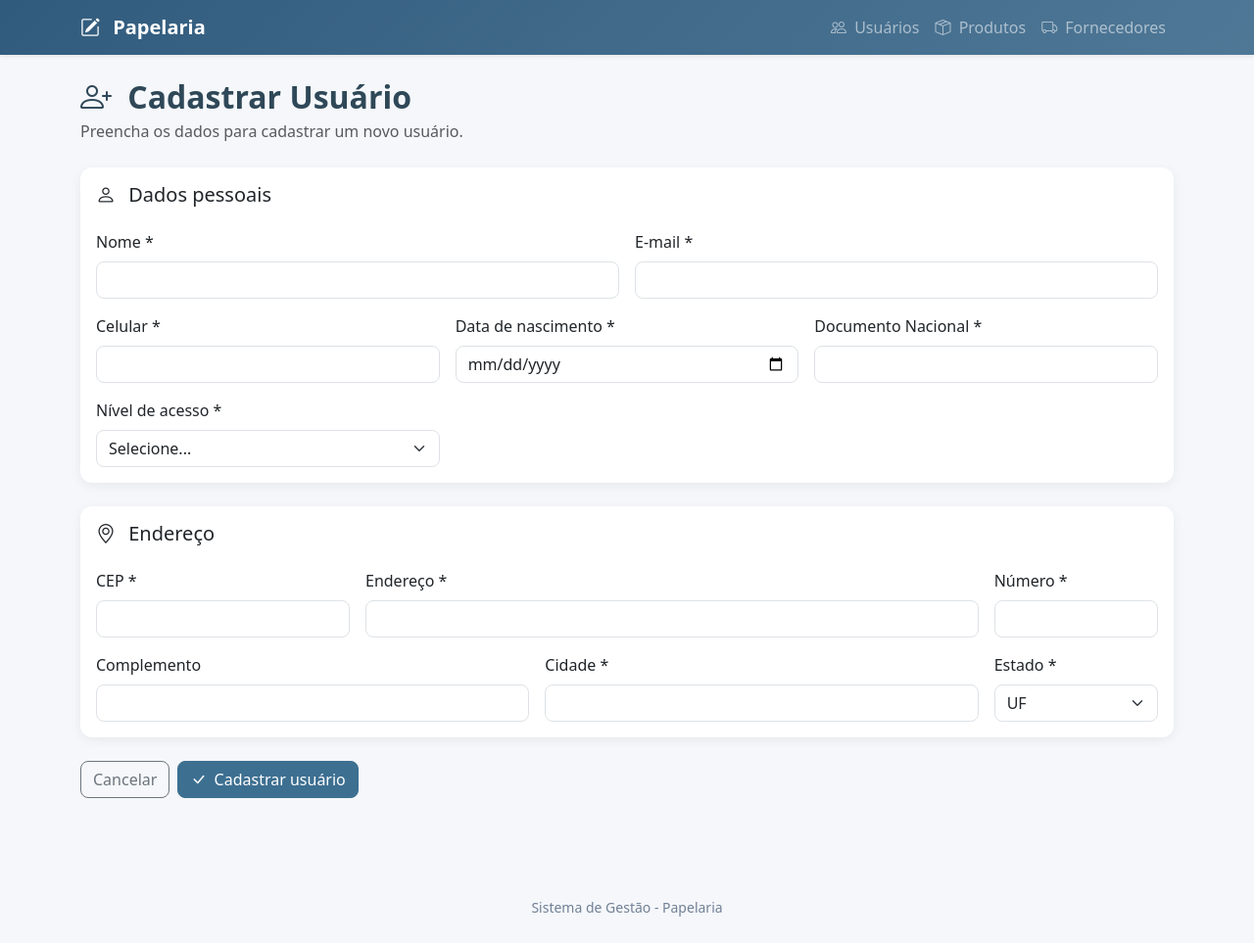
After one commit to arthurtessaroli/projeto_papelaria, a Python web app: template templates/usuarios_cadastrar.html in a window 1280 px wide. The commit adds this page. Shown: the whole page at 98% size. Run offline with Jinja, Linux system fonts and the light colour scheme; the template is opened without the code that fills it, so the values that code supplies are empty.

Commit message:
Cadastro de Usuários

```diff
--- /dev/null
+++ b/templates/usuarios_cadastrar.html
@@ -0,0 +1,255 @@
+{% extends "base.html" %}
+
+{% block title %}Cadastrar Usuário - Papelaria{% endblock %}
+
+{% block content %}
+
+<div class="page-header">
+    <h1 class="h2 mb-1">
+        <i class="bi bi-person-plus me-2"></i>
+        Cadastrar Usuário
+    </h1>
+
+    <p class="text-muted">
+        Preencha os dados para cadastrar um novo usuário.
+    </p>
+</div>
+
+
+<form method="POST" class="needs-validation" novalidate>
+
+    <div class="card mb-4">
+
+        <div class="card-body">
+
+            <h5 class="mb-4">
+                <i class="bi bi-person me-2"></i>
+                Dados pessoais
+            </h5>
+
+            <div class="row g-3">
+
+                <div class="col-md-6">
+                    <label class="form-label">
+                        Nome *
+                    </label>
+
+                    <input type="text" name="nome" class="form-control" required minlength="3">
+
+                    <div class="invalid-feedback">
+                        Informe o nome do usuário.
+                    </div>
+                </div>
+
+
+                <div class="col-md-6">
+                    <label class="form-label">
+                        E-mail *
+                    </label>
+
+                    <input type="email" name="email" class="form-control" required>
+
+                    <div class="invalid-feedback">
+                        Informe um e-mail válido.
+                    </div>
+                </div>
+
+
+                <div class="col-md-4">
+                    <label class="form-label">
+                        Celular *
+                    </label>
+
+                    <input type="tel" name="celular" class="form-control" required>
+
+                    <div class="invalid-feedback">
+                        Informe o celular.
+                    </div>
+                </div>
+
+
+                <div class="col-md-4">
+                    <label class="form-label">
+                        Data de nascimento *
+                    </label>
+
+                    <input type="date" name="data_nasc" class="form-control" required>
+
+                    <div class="invalid-feedback">
+                        Informe a data de nascimento.
+                    </div>
+                </div>
+
+
+                <div class="col-md-4">
+                    <label class="form-label">
+                        Documento Nacional *
+                    </label>
+
+                    <input type="text" name="doc_nac" class="form-control" required>
+
+                    <div class="invalid-feedback">
+                        Informe o documento.
+                    </div>
+                </div>
+
+
+                <div class="col-md-4">
+                    <label class="form-label">
+                        Nível de acesso *
+                    </label>
+
+                    <select name="nivel_acesso" class="form-select" required>
+                        <option value="">Selecione...</option>
+                        <option value="user">Usuário</option>
+                        <option value="admin">Administrador</option>
+                    </select>
+
+                    <div class="invalid-feedback">
+                        Selecione o nível de acesso.
+                    </div>
+                </div>
+
+            </div>
+
+        </div>
+
+    </div>
+
+
+    <div class="card mb-4">
+
+        <div class="card-body">
+
+            <h5 class="mb-4">
+                <i class="bi bi-geo-alt me-2"></i>
+                Endereço
+            </h5>
+
+            <div class="row g-3">
+
+                <div class="col-md-3">
+                    <label class="form-label">
+                        CEP *
+                    </label>
+
+                    <input type="text" name="cep" class="form-control" required>
+
+                    <div class="invalid-feedback">
+                        Informe o CEP.
+                    </div>
+                </div>
+
+
+                <div class="col-md-7">
+                    <label class="form-label">
+                        Endereço *
+                    </label>
+
+                    <input type="text" name="endereco" class="form-control" required>
+
+                    <div class="invalid-feedback">
+                        Informe o endereço.
+                    </div>
+                </div>
+
+
+                <div class="col-md-2">
+                    <label class="form-label">
+                        Número *
+                    </label>
+
+                    <input type="text" name="numero" class="form-control" required>
+
+                    <div class="invalid-feedback">
+                        Informe o número.
+                    </div>
+                </div>
+
+
+                <div class="col-md-5">
+                    <label class="form-label">
+                        Complemento
+                    </label>
+
+                    <input type="text" name="complemento" class="form-control">
+                </div>
+
+
+                <div class="col-md-5">
+                    <label class="form-label">
+                        Cidade *
+                    </label>
+
+                    <input type="text" name="cidade" class="form-control" required>
+
+                    <div class="invalid-feedback">
+                        Informe a cidade.
+                    </div>
+                </div>
+
+
+                <div class="col-md-2">
+                    <label class="form-label">
+                        Estado *
+                    </label>
+
+                    <select name="estado" class="form-select" required>
+                        <option value="">UF</option>
+                        <option>AC</option>
+                        <option>AL</option>
+                        <option>AP</option>
+                        <option>AM</option>
+                        <option>BA</option>
+                        <option>CE</option>
+                        <option>DF</option>
+                        <option>ES</option>
+                        <option>GO</option>
+                        <option>MA</option>
+                        <option>MT</option>
+                        <option>MS</option>
+                        <option>MG</option>
+                        <option>PA</option>
+                        <option>PB</option>
+                        <option>PR</option>
+                        <option>PE</option>
+                        <option>PI</option>
+                        <option>RJ</option>
+                        <option>RN</option>
+                        <option>RS</option>
+                        <option>RO</option>
+                        <option>RR</option>
+                        <option>SC</option>
+                        <option>SP</option>
+                        <option>SE</option>
+                        <option>TO</option>
+                    </select>
+
+                    <div class="invalid-feedback">
+                        Selecione o estado.
+                    </div>
+                </div>
+
+            </div>
+
+        </div>
+
+    </div>
+
+
+    <div class="d-flex gap-2">
+
+        <a href="{{ url_for('usuarios_listar') }}" class="btn btn-outline-secondary">
+            Cancelar
+        </a>
+
+        <button type="submit" class="btn btn-primary">
+            <i class="bi bi-check-lg me-1"></i>
+            Cadastrar usuário
+        </button>
+
+    </div>
+
+</form>
+
+{% endblock %}
```
Also changed, not shown: app.py (+61 -11 lines), templates/usuarios_listar.html (+6 -18 lines).
